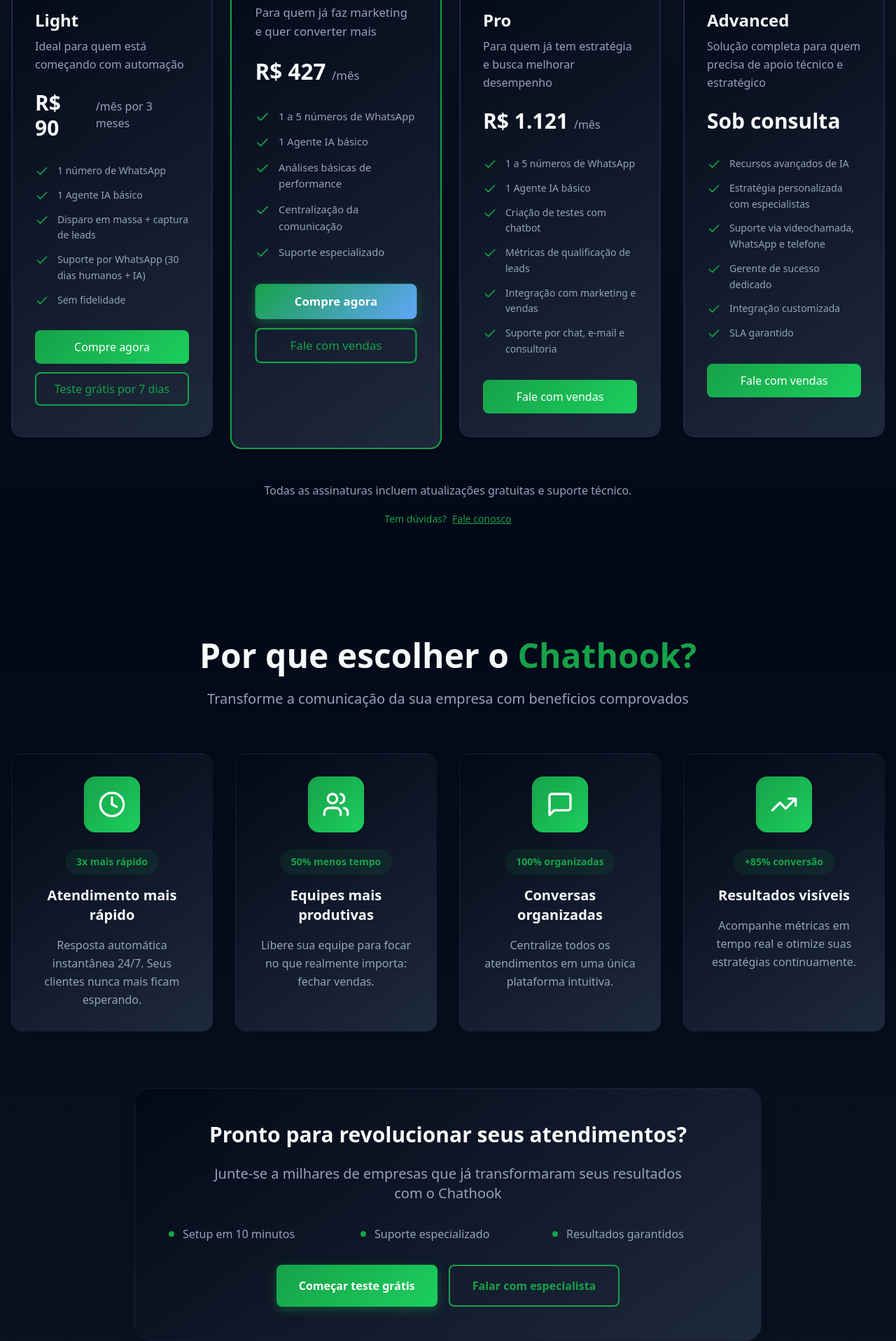
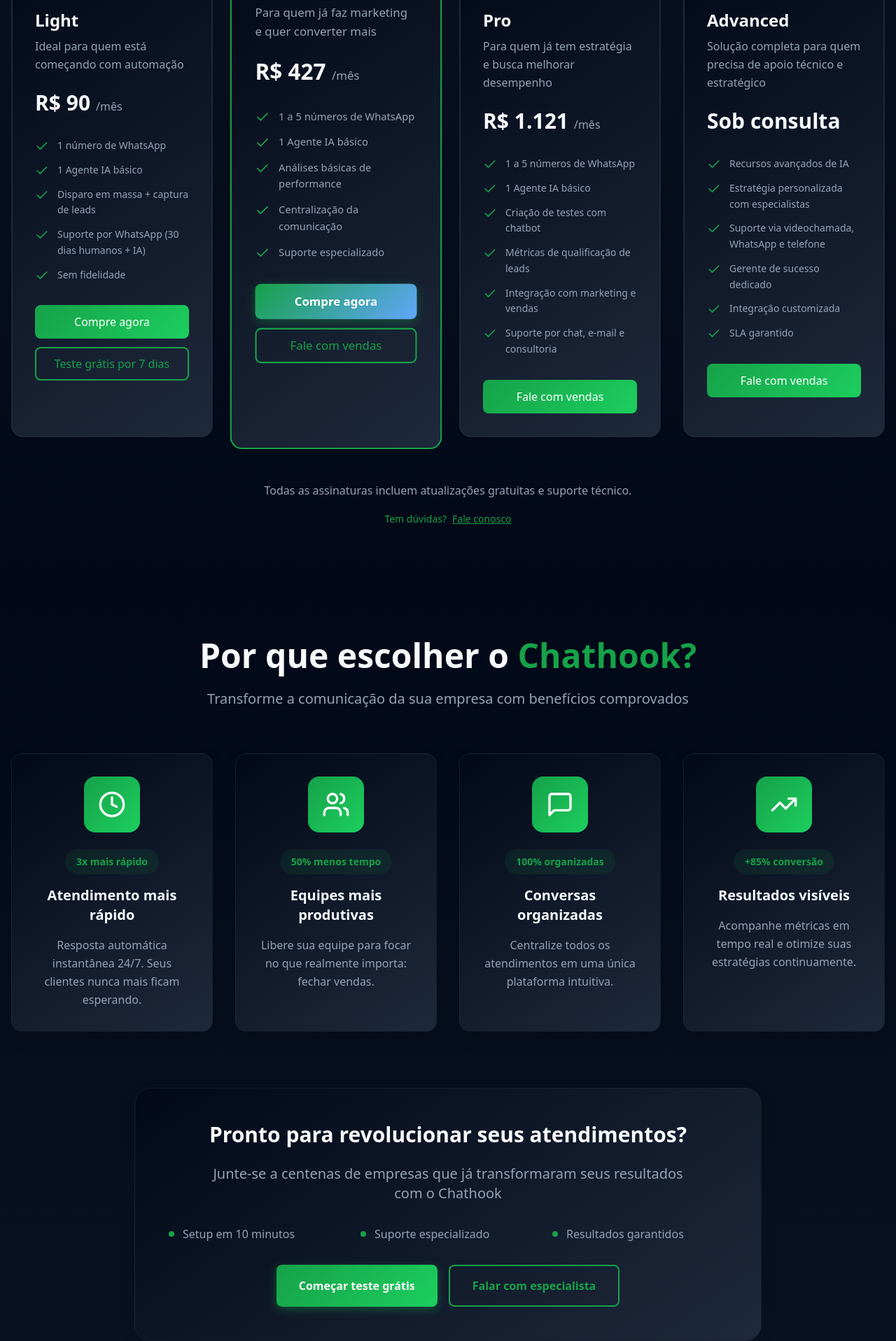
Before and after one commit to fullengage/chat-hook-launch, a React (Vite) app: page / in a window 1280 px wide. Shown: the part 1989-3906 px from the top of the page at 70% size. Built offline with nearby package versions, Linux system fonts and the light colour scheme.

Commit message:
Fix home page text
Update company count text and pricing plan text.

```diff
--- a/src/components/BenefitsSection.tsx
+++ b/src/components/BenefitsSection.tsx
@@ -78,7 +78,7 @@ const BenefitsSection = () => {
               Pronto para revolucionar seus atendimentos?
             </h3>
             <p className="text-xl text-muted-foreground mb-8 max-w-2xl mx-auto">
-              Junte-se a milhares de empresas que já transformaram seus resultados com o Chathook
+              Junte-se a centenas de empresas que já transformaram seus resultados com o Chathook
             </p>
 
             {/* Features List */}
--- a/src/components/PlansSection.tsx
+++ b/src/components/PlansSection.tsx
@@ -9,7 +9,7 @@ const PlansSection = () => {
       badge: "Começando",
       description: "Ideal para quem está começando com automação",
       price: "R$ 90",
-      period: "/mês por 3 meses",
+      period: "/mês",
       originalPrice: null,
       features: [
         "1 número de WhatsApp",
```
